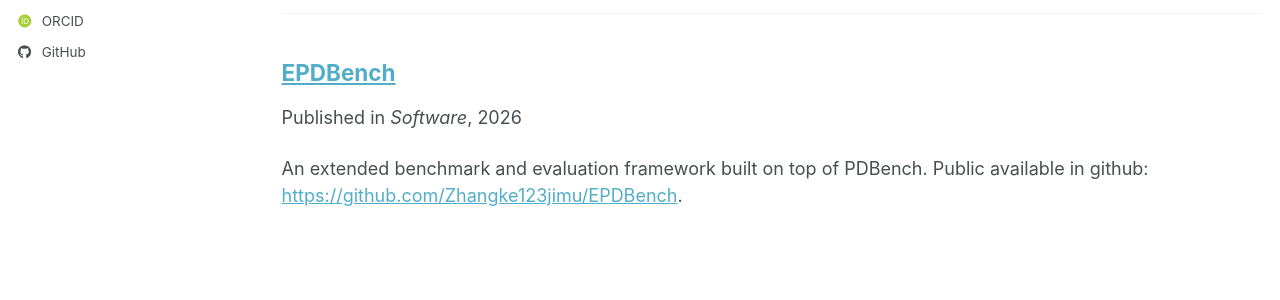
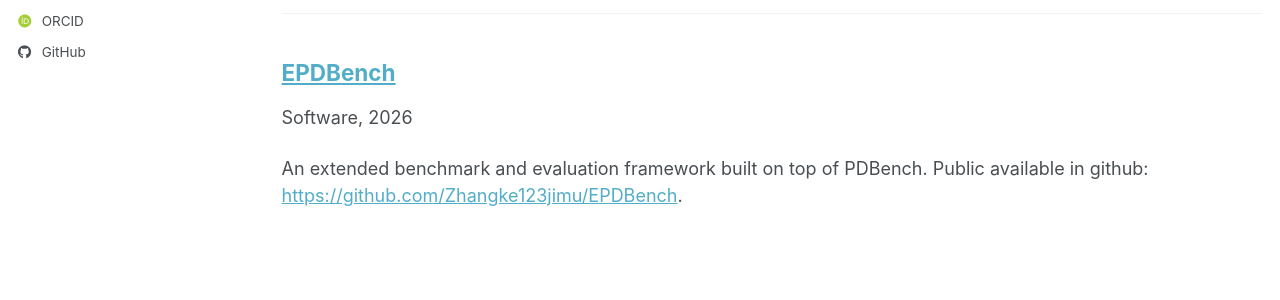
Before and after one commit to Zhangke123jimu/Zhangke123jimu.github.io, a Jekyll site: the page built from _pages/publications.html, in a window 1280 px wide and 900 px high, scrolled down 1495 px. Shown: the part 467-767 px from the top of the window. Built offline with Jekyll 4.4.1, drawn with Linux system fonts in a browser that asks for light colours; some web fonts are replaced; a script bundle is joined from its source files by our own code; library files that are not in the unit come from our copies.

Commit message:
Update archive-single.html

```diff
--- a/_includes/archive-single.html
+++ b/_includes/archive-single.html
@@ -42,8 +42,10 @@
           <p> {{ post.type }}, <i>{{ post.venue }}</i>, {{ post.date | default: "1900-01-01" | date: "%Y" }} </p>
         {% elsif post.collection == 'publications' and post.category contains 'projects' %}
           <p>{{ post.venue }}, {{ post.date | default: "1900-01-01" | date: "%Y" }}</p>
+        {% elsif post.collection == 'publications' and post.category contains 'softwares' %}
+          <p>{{ post.venue }}, {{ post.date | default: "1900-01-01" | date: "%Y" }}</p>
         {% elsif post.collection == 'publications' %}
-           {% unless post.category contains 'projects' %}
+           {% unless post.category contains 'projects' or post.category contains 'softwares' %}
             <p>Published in <i>{{ post.venue }}</i>, {{ post.date | default: "1900-01-01" | date: "%Y" }} </p>
            {% endunless %}
         {% elsif post.date %}
```
